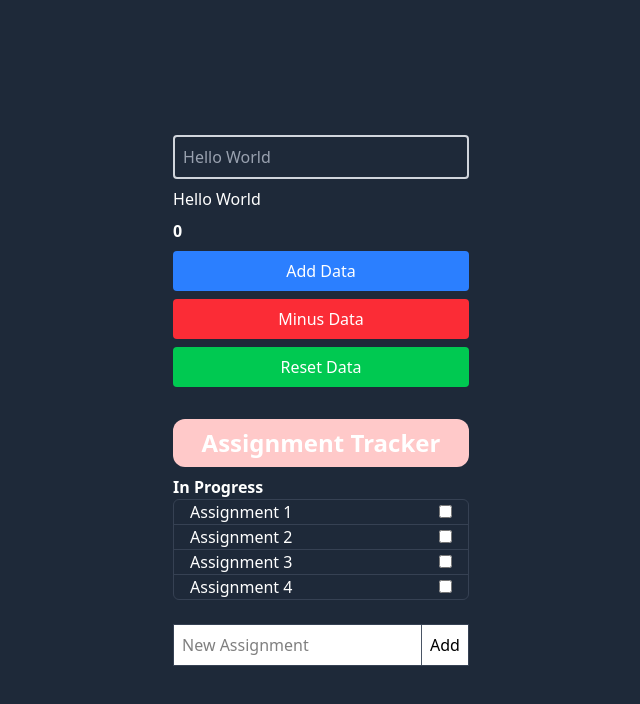
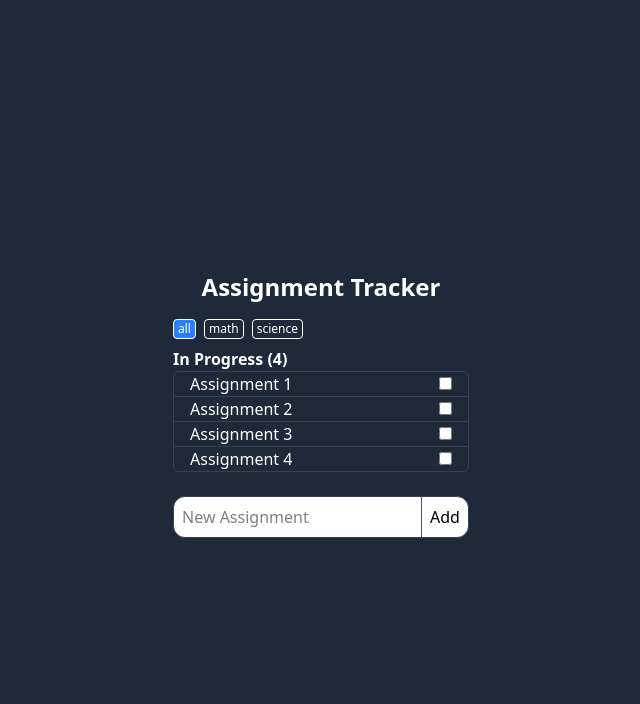
Before and after one commit to SAMUELMUCHIRI/vue-project, a Vue app: page / in a window 1280 px wide. Shown: the top 704 px of the page, without its empty margins (319-959 px from the left). Built offline with nearby package versions, Linux system fonts and the light colour scheme.

Commit message:
Adding a feature : tag

```diff
--- a/src/App.vue
+++ b/src/App.vue
@@ -21,35 +21,7 @@ function resetData() {
 <template>
     <div class="flex flex-col gap-8">
         <div class="flex flex-col gap-2">
-            <input
-                v-model="text"
-                type="text"
-                class="border border-gray-300 rounded p-2 border-2 text-gray-400"
-            />
-            <p class="">{{ text }}</p>
-
-            <p class="font-bold">{{ count }}</p>
-            <button
-                @click="addData"
-                class="bg-blue-500 text-white px-4 py-2 rounded"
-            >
-                Add Data
-            </button>
-            <button
-                @click="minusData"
-                class="bg-red-500 text-white px-4 py-2 rounded"
-            >
-                Minus Data
-            </button>
-            <button
-                @click="resetData"
-                class="bg-green-500 text-white px-4 py-2 rounded"
-            >
-                Reset Data
-            </button>
-        </div>
-        <div class="flex flex-col gap-2">
-            <Test title="bad">Assignment Tracker</Test>
+            <Test title="good">Assignment Tracker</Test>
         </div>
     </div>
 </template>
--- a/src/components/AssignmentCreate.vue
+++ b/src/components/AssignmentCreate.vue
@@ -13,7 +13,7 @@ function add() {
 <template>
     <form @submit.prevent="add">
         <div
-            class="flex items-center justify-between border bg-white text-black border-gray-700"
+            class="flex items-center justify-between border bg-white rounded-xl text-black border-gray-700"
         >
             <input
                 v-model="new_assignment"
--- a/src/components/AssignmentList.vue
+++ b/src/components/AssignmentList.vue
@@ -18,7 +18,9 @@ defineProps({
         v-if="AssignmentList.length > 0"
         class="flex-1 flex-col"
     >
-        <p class="font-bold">{{ AssignmentName }}</p>
+        <p class="font-bold">
+            {{ AssignmentName }} ({{ AssignmentList.length }})
+        </p>
         <ul class="border border-gray-700 rounded-md divide-y divide-gray-700">
             <Assignment
                 v-for="assignment in AssignmentList"
--- a/src/components/Test.vue
+++ b/src/components/Test.vue
@@ -6,40 +6,57 @@ const assignments = ref([
     {
         id: 1,
         name: "Assignment 1",
+        tag: "math",
 
         completed: false,
     },
     {
         id: 2,
         name: "Assignment 2",
+        tag: "science",
 
         completed: false,
     },
     {
         id: 3,
         name: "Assignment 3",
+        tag: "math",
+
         completed: false,
     },
     {
         id: 4,
         name: "Assignment 4",
+        tag: "science",
 
         completed: false,
     },
 ]);
 const r_comp = ref(false);
 const new_assignment = ref("");
+const tag_arr = computed(() => {
+    return [
+        "all",
+        ...new Set(assignments.value.map((assignment) => assignment.tag)),
+    ];
+});
 
-defineProps({
-    title: String,
+const fil_assignments = computed(() => {
+    if (currentTag.value === "all") {
+        return assignments.value;
+    } else {
+        return assignments.value.filter(
+            (assignment) => assignment.tag === currentTag.value,
+        );
+    }
 });
 
 const Inprogress = computed(() =>
-    assignments.value.filter((assignment) => !assignment.completed),
+    fil_assignments.value.filter((assignment) => !assignment.completed),
 );
 
 const Completed = computed(() =>
-    assignments.value.filter((assignment) => assignment.completed),
+    fil_assignments.value.filter((assignment) => assignment.completed),
 );
 
 function add(name) {
@@ -49,17 +66,28 @@ function add(name) {
         completed: false,
     });
 }
+
+const currentTag = ref("all");
 </script>
 <template>
     <h1
         :class="{
             'text-2xl font-bold p-2 rounded-xl  text-center': true,
-            'bg-amber-200': title === 'good',
-            'bg-red-200': title === 'bad',
         }"
     >
         <slot />
     </h1>
+    <div class="flex gap-2">
+        <button
+            @click="currentTag = tag"
+            class="border rounded px-1 py-px text-xs"
+            :class="{ 'bg-blue-500 text-white': currentTag === tag }"
+            v-for="tag in tag_arr"
+            :key="tag"
+        >
+            {{ tag }}
+        </button>
+    </div>
     <section class="space-y-6">
         <AssignmentList
             :AssignmentList="Inprogress"
```
